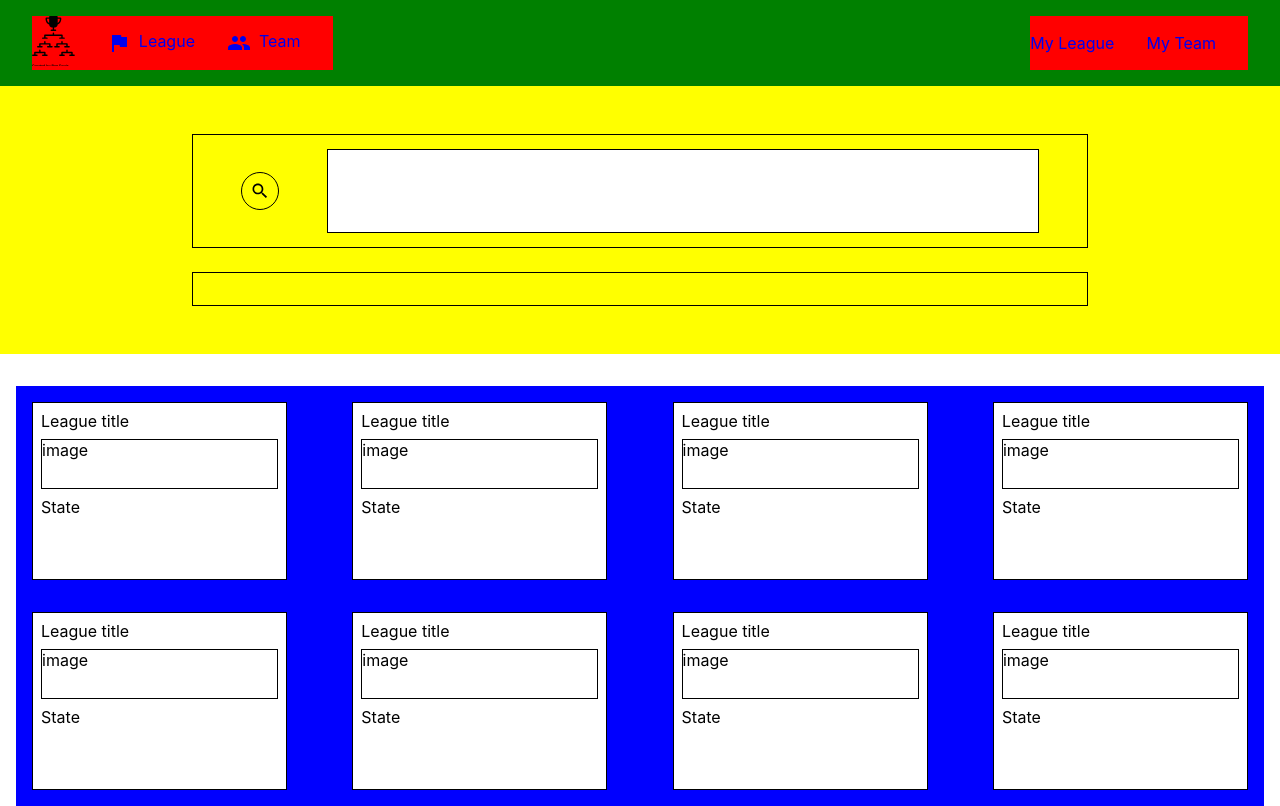
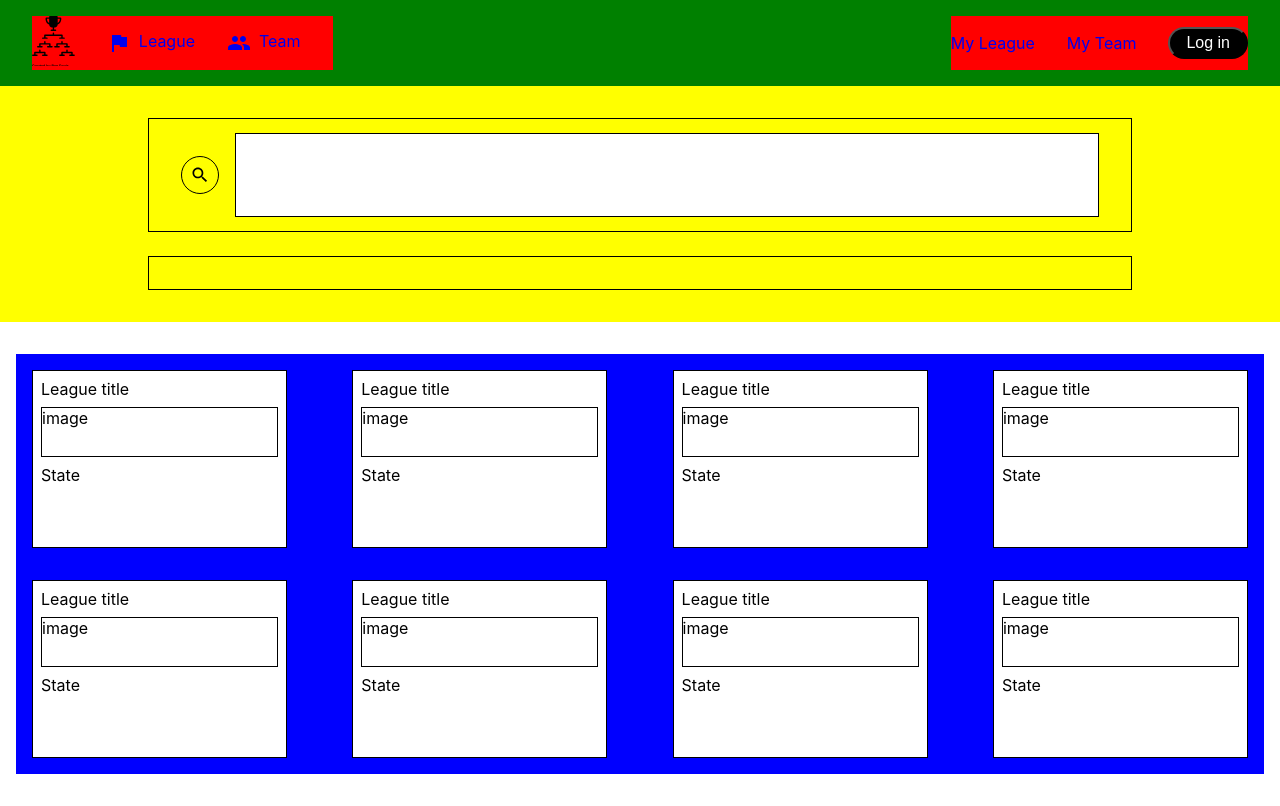
Before and after one commit to wjy5446/league-project, a React (Create React App) app in the folder frontends/: page / in a window 1280 px wide. Built offline with nearby package versions, Linux system fonts and the light colour scheme.

Commit message:
fix) add reponsive component

```diff
--- a/frontends/src/components/base/Header.jsx
+++ b/frontends/src/components/base/Header.jsx
@@ -4,6 +4,7 @@ import styled from "styled-components";
 import HeaderLogo from "./HeaderLogo";
 import HeaderTab from "./HeaderTab";
 import HeaderMyTab from "./HeaderMyTab";
+import RoundButton from "../common/RoundButton";
 
 function Header() {
   return (
@@ -15,7 +16,7 @@ function Header() {
         </Left>
         <Right>
           <HeaderMyTab />
-
+          <RoundButton size="DEFAULT">Log in</RoundButton>
         </Right>
       </Inner>
     </Block>
@@ -35,17 +36,13 @@ const Inner = styled.div`
 const Left = styled.div`
   display: flex;
   background-color: red;
-  align-content: center;
+  align-items: center;
 `;
 
 const Right = styled.div`
   display: flex;
   background-color: red;
-`;
-
-const HeaderLogMenu = styled.div`
-  display: flex;
-  justify-content: space-between;
+  align-items: center;
 `;
 
 export default Header;
--- a/frontends/src/components/base/HeaderMyTab.jsx
+++ b/frontends/src/components/base/HeaderMyTab.jsx
@@ -1,6 +1,5 @@
 import React from "react";
 import styled from "styled-components";
-import { MdFlag, MdGroup } from "react-icons/md";
 import { NavLink } from "react-router-dom";
 
 function HeaderMyTab() {
--- a/frontends/src/components/search/HomeSearch.jsx
+++ b/frontends/src/components/search/HomeSearch.jsx
@@ -1,6 +1,7 @@
 import React from "react";
 import styled from "styled-components";
 import { MdSearch } from "react-icons/md";
+import { mediaQuery } from "../../lib/styles/media";
 
 function HomeSearch() {
   return (
@@ -17,12 +18,19 @@ function HomeSearch() {
 }
 
 const Block = styled.div`
+  display: flex;
+  justify-content: center;
   background-color: yellow;
   padding: 2rem;
 `;
 
 const Search = styled.div`
-  padding: 1rem 10rem;
+  ${mediaQuery(2000)} {
+    width: calc(1000px - 1rem);
+  }
+  ${mediaQuery(1000)} {
+    width: calc(100% - 1rem);
+  }
 `;
 
 const SearchInput = styled.div`
@@ -31,7 +39,7 @@ const SearchInput = styled.div`
   justify-content: center;
   align-items: center;
   border: 1px solid black;
-  padding: 1rem 3rem;
+  padding: 1rem 2rem;
 `;
 
 const SearchFilter = styled.div`
@@ -41,7 +49,6 @@ const SearchFilter = styled.div`
 `;
 
 const SearchLogo = styled(MdSearch)`
-  margin-right: 3rem;
   border: 1px solid black;
   border-radius: 1.5rem;
   padding: 0.5rem;
@@ -49,6 +56,8 @@ const SearchLogo = styled(MdSearch)`
 
 const SearchField = styled.input`
   height: 100%;
+  width: 80%;
+  margin-left: 1rem;
   border: 1px solid black;
   flex: 1;
   font-size: 2rem;
```
